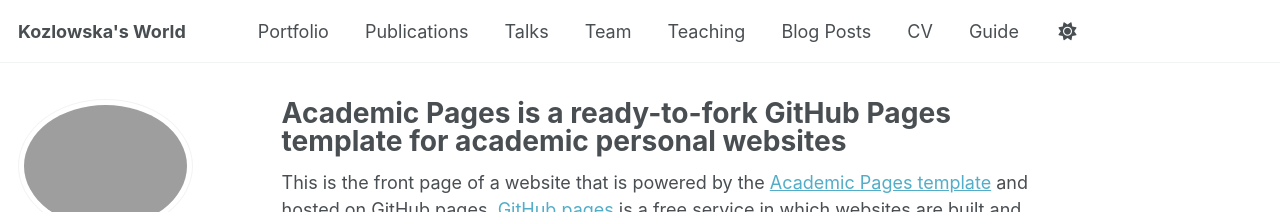
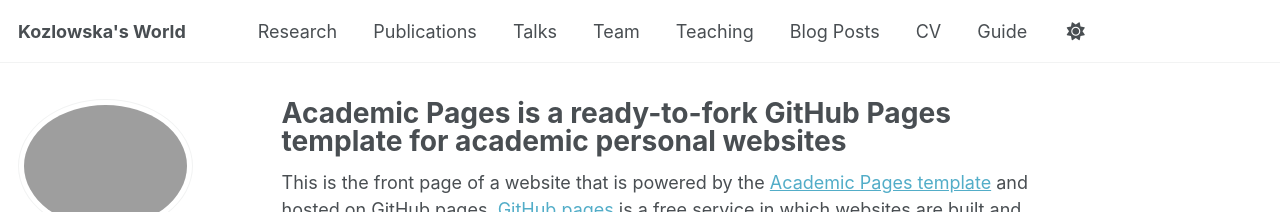
Before and after one commit to MarianaKo8/research, a Jekyll site: the page built from _pages/about.md, in a window 1280 px wide. Shown: the top 212 px of the page. Built offline with Jekyll 4.4.1, drawn with Linux system fonts in a browser that asks for light colours; some web fonts are replaced; a script that is not in the unit is left out.

Commit message:
update site configuration

```diff
--- a/_data/navigation.yml
+++ b/_data/navigation.yml
@@ -8,8 +8,8 @@
 #      Markdown formatted page while the second is generated using JSON.
 
 main:
-  - title: "Portfolio"
-    url: /portfolio/
+  - title: "Research"
+    url: /reseach/
 
   - title: "Publications"
     url: /publications/
```
